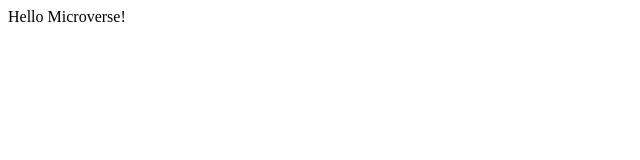
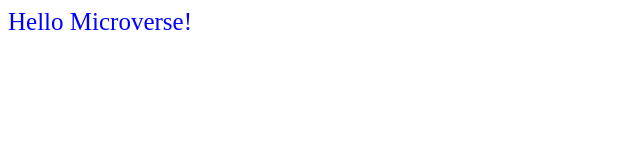
Before and after one commit to mateo951/hello-microverse, a plain HTML site: page index.html in a window 1280 px wide. Shown: the whole page, without its empty margins (0-640 px from the left). Drawn offline with Linux system fonts and the light colour scheme.

Commit message:
Add css file & style class for headers

```diff
--- a/index.html
+++ b/index.html
@@ -4,8 +4,9 @@
     <meta http-equiv="X-UA-Compatible" content="IE=edge">
     <meta name="viewport" content="width=device-width, initial-scale=1.0">
     <title>Document</title>
+    <link rel="stylesheet" href="style.css">
 </head>
 <body>
-    <header>Hello Microverse!</header>
+    <header class="mainHeaders">Hello Microverse!</header>
 </body>
 </html>
--- /dev/null
+++ b/style.css
@@ -0,0 +1,5 @@
+.mainHeaders
+{
+    font-size: 25px;
+    color: blue;
+}
```
